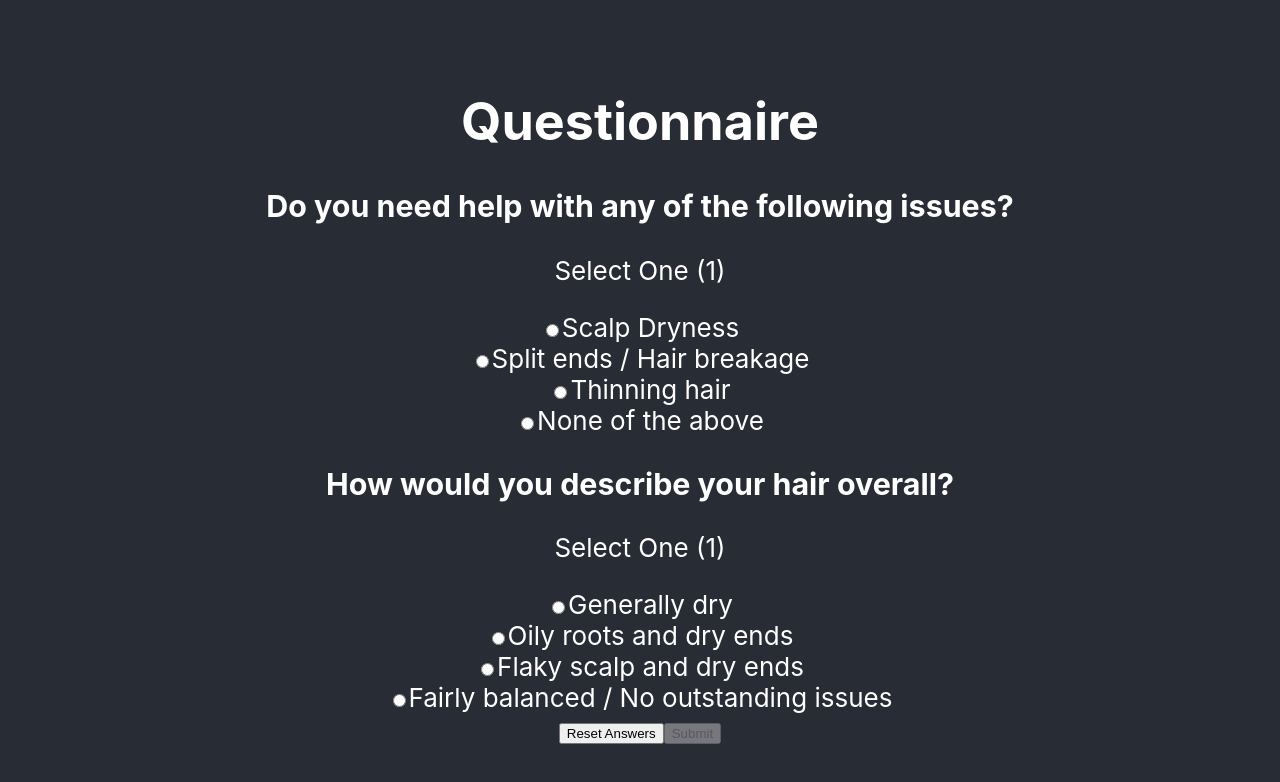
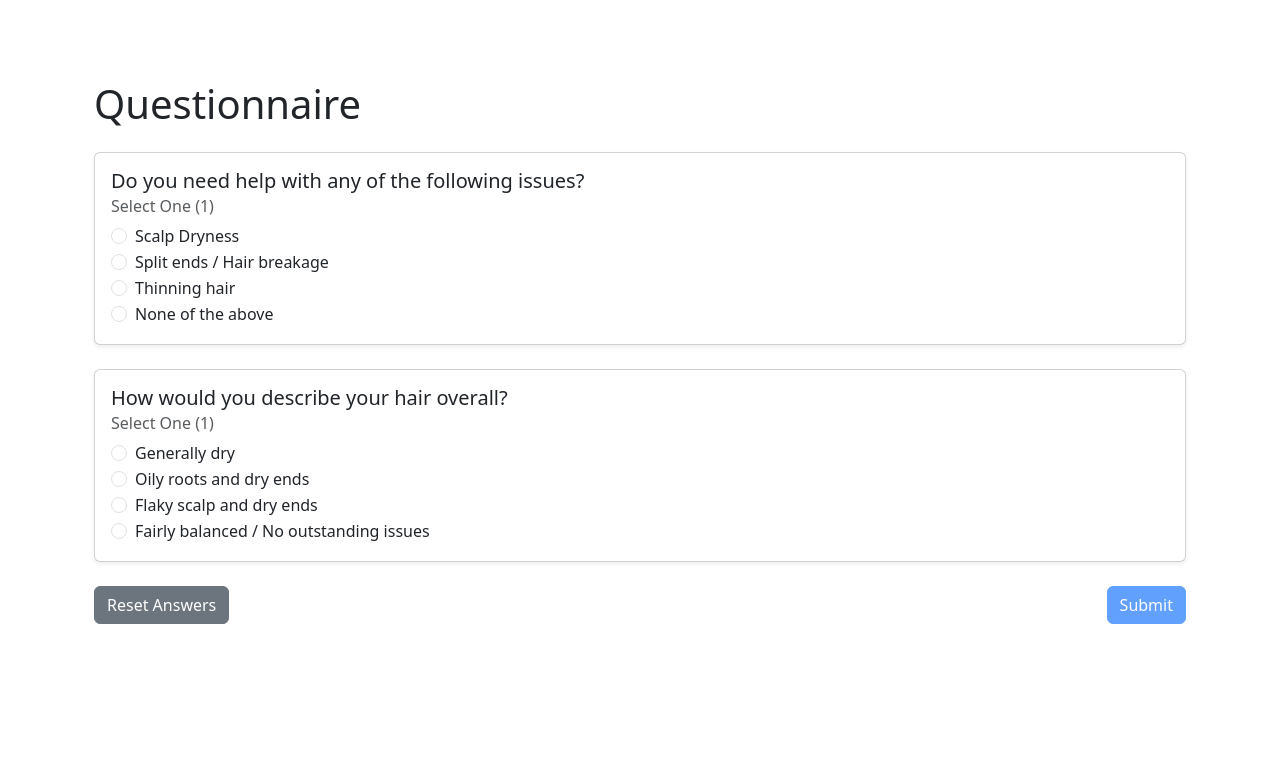
Before and after one commit to searchs/quiz-foods, a React (Create React App) app: page / in a window 1280 px wide. Shown: the top 782 px of the page. Built offline with nearby package versions, Linux system fonts and the light colour scheme.

Commit message:
using bootstrap

```diff
--- a/src/App.css
+++ b/src/App.css
@@ -1,38 +1,22 @@
-.App {
-  text-align: center;
+body {
+  background-color: #f8f9fa;
 }
 
-.App-logo {
-  height: 40vmin;
-  pointer-events: none;
+.App {
+  padding-top: 2rem;
+  padding-bottom: 2rem;
 }
 
-@media (prefers-reduced-motion: no-preference) {
-  .App-logo {
-    animation: App-logo-spin infinite 20s linear;
-  }
+.card {
+  box-shadow: 0 0.125rem 0.25rem rgba(0, 0, 0, 0.075);
 }
 
-.App-header {
-  background-color: #282c34;
-  min-height: 100vh;
-  display: flex;
-  flex-direction: column;
-  align-items: center;
-  justify-content: center;
-  font-size: calc(10px + 2vmin);
-  color: white;
+.btn-primary {
+  background-color: #007bff;
+  border-color: #007bff;
 }
 
-.App-link {
-  color: #61dafb;
+.btn-primary:hover {
+  background-color: #0056b3;
+  border-color: #0056b3;
 }
-
-@keyframes App-logo-spin {
-  from {
-    transform: rotate(0deg);
-  }
-  to {
-    transform: rotate(360deg);
-  }
-}
--- a/src/App.tsx
+++ b/src/App.tsx
@@ -1,18 +1,14 @@
 import React from 'react';
+import Questionnaire from './components/Questionnaire';
+import { Container } from 'react-bootstrap';
 import './App.css';
 
-import Questionnaire from './components/Questionnaire';
-
-function App() {
+const App: React.FC = () => {
     return (
-        <div className="App">
-            <header className="App-header">
-              <Questionnaire />
-
-
-            </header>
-        </div>
+        <Container className="App">
+            <Questionnaire />
+        </Container>
     );
-}
+};
 
 export default App;
--- a/src/components/Questionnaire.tsx
+++ b/src/components/Questionnaire.tsx
@@ -4,11 +4,10 @@ import { RootState, AppDispatch } from '../store';
 import {
     answerQuestion,
     resetAnswers,
-    submitQuestionnaire,
 } from '../store/questionnaireSlice';
+import { submitQuestionnaireThunk } from '../store/questionnaireThunks';
 import { Question as QuestionType, Answer } from '../types';
-import { submitQuestionnaireThunk } from '../store/questionnaireThunks';
-
+import { Container, Form, Button, Card, Alert } from 'react-bootstrap';
 
 const Question: React.FC<{ question: QuestionType; answer?: Answer }> = ({ question, answer }) => {
     const dispatch = useDispatch<AppDispatch>();
@@ -18,23 +17,25 @@ const Question: React.FC<{ question: QuestionType; answer?: Answer }> = ({ quest
     };
 
     return (
-        <div>
-            <h3>{question.title}</h3>
-            <p>{question.subheader}</p>
+        <Card className="mb-4">
+            <Card.Body>
+                <Card.Title>{question.title}</Card.Title>
+                <Card.Subtitle className="mb-2 text-muted">{question.subheader}</Card.Subtitle>
+                <Form>
                     {question.options.map((option, index) => (
-                <div key={index}>
-                    <input
+                        <Form.Check
+                            key={index}
                             type="radio"
                             id={`${question.id}-${index}`}
+                            label={option.label}
                             name={question.id}
-                        value={option.label}
                             checked={answer?.selectedOption === option.label}
                             onChange={() => handleOptionSelect(option.label)}
                         />
-                    <label htmlFor={`${question.id}-${index}`}>{option.label}</label>
-                </div>
                     ))}
-        </div>
+                </Form>
+            </Card.Body>
+        </Card>
     );
 };
 
@@ -47,25 +48,26 @@ const Questionnaire: React.FC = () => {
     };
 
     const handleSubmit = () => {
-        // dispatch(submitQuestionnaire());
         dispatch(submitQuestionnaireThunk());
-
     };
 
     const isAllQuestionsAnswered = questions.length === answers.length;
 
     if (isSubmitted) {
         return (
-            <div>
-                <h1>Thank you for completing the questionnaire!</h1>
-                <button onClick={handleReset}>Start Over</button>
-            </div>
+            <Container className="mt-5">
+                <Alert variant="success">
+                    <Alert.Heading>Thank you for completing the questionnaire!</Alert.Heading>
+                    <p>Your responses have been recorded.</p>
+                </Alert>
+                <Button variant="primary" onClick={handleReset}>Start Over</Button>
+            </Container>
         );
     }
 
     return (
-        <div>
-            <h1>Questionnaire</h1>
+        <Container className="mt-5">
+            <h1 className="mb-4">Questionnaire</h1>
             {questions.map(question => (
                 <Question
                     key={question.id}
@@ -73,14 +75,17 @@ const Questionnaire: React.FC = () => {
                     answer={answers.find(a => a.questionId === question.id)}
                 />
             ))}
-            <button onClick={handleReset}>Reset Answers</button>
-            <button
+            <div className="d-flex justify-content-between">
+                <Button variant="secondary" onClick={handleReset}>Reset Answers</Button>
+                <Button
+                    variant="primary"
                     onClick={handleSubmit}
                     disabled={!isAllQuestionsAnswered || isSubmitting}
                 >
                     {isSubmitting ? 'Submitting...' : 'Submit'}
-            </button>
+                </Button>
             </div>
+        </Container>
     );
 };
 
--- a/src/index.tsx
+++ b/src/index.tsx
@@ -1,23 +1,15 @@
 import React from 'react';
-import ReactDOM from 'react-dom/client';
-import './index.css';
-import reportWebVitals from './reportWebVitals';
-import {Provider} from 'react-redux';
+import ReactDOM from 'react-dom';
+import { Provider } from 'react-redux';
 import App from './App';
 import store from './store';
+import 'bootstrap/dist/css/bootstrap.min.css';
 
-const root = ReactDOM.createRoot(
-    document.getElementById('root') as HTMLElement
-);
-root.render(
+ReactDOM.render(
     <React.StrictMode>
         <Provider store={store}>
-            <App/>
+            <App />
         </Provider>
-    </React.StrictMode>
+    </React.StrictMode>,
+    document.getElementById('root')
 );
-
-// If you want to start measuring performance in your app, pass a function
-// to log results (for example: reportWebVitals(console.log))
-// or send to an analytics endpoint. Learn more: https://bit.ly/CRA-vitals
-reportWebVitals();
```
Lines whose indentation alone changed are shown as unchanged.
